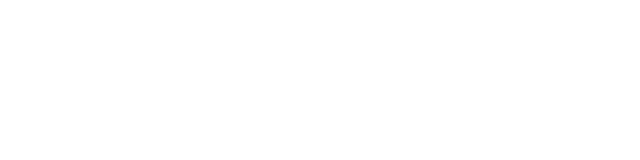
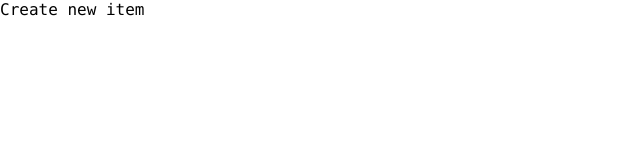
Before and after one commit to d-c-k/todo, a React (Create React App) app in the folder front/: page /new in a window 1280 px wide. Shown: the top 160 px of the page, without its empty margins (0-640 px from the left). Built offline with nearby package versions, Linux system fonts and the light colour scheme.

Commit message:
work on POST-form

```diff
--- a/front/src/App.js
+++ b/front/src/App.js
@@ -1,14 +1,19 @@
 import React from 'react';
 import { Route, Switch } from 'react-router-dom';
 
+import CreatePage from './pages/CreatePage';
+import EditPage from './pages/EditPage';
 import HomePage from './pages/HomePage';
-import EditPage from './pages/EditPage';
 
 function App() {
   return (
     <Switch>
       <Route path='/home'>
         <HomePage />
+      </Route>
+
+      <Route path='/new'>
+        <CreatePage />
       </Route>
 
       <Route path='/edit/:id'>
--- a/front/src/pages/HomePage.jsx
+++ b/front/src/pages/HomePage.jsx
@@ -6,7 +6,8 @@
   const [todoItems, setTodoItems] = useState(null);
 
   useEffect(() => {
-    fetch('http://localhost:1337/api/items', {
+    const url = 'http://localhost:1337/api/items';
+    fetch(url, {
       headers: {
         "Content-Type":"application/json"
       }
```
Also changed, not shown: front/src/pages/CreatePage.jsx (+15 -0 lines).
